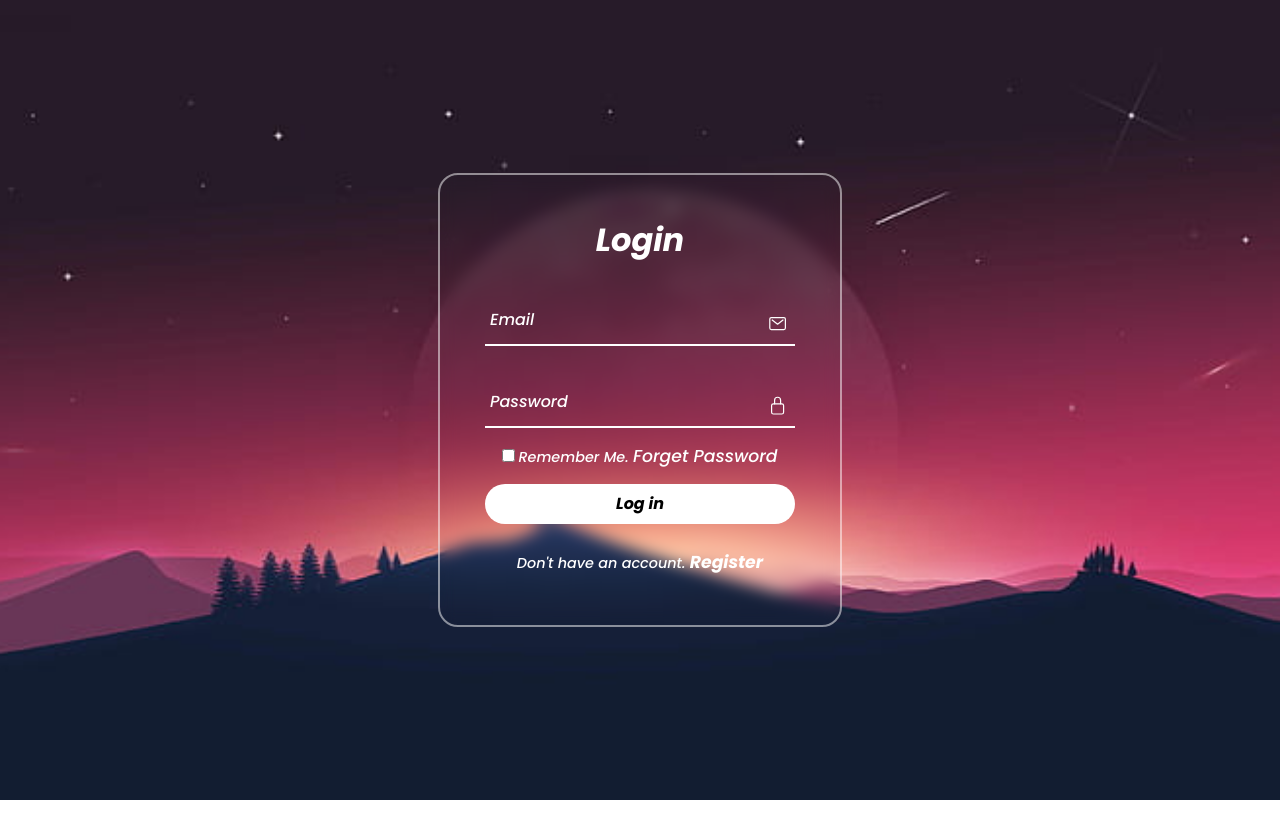
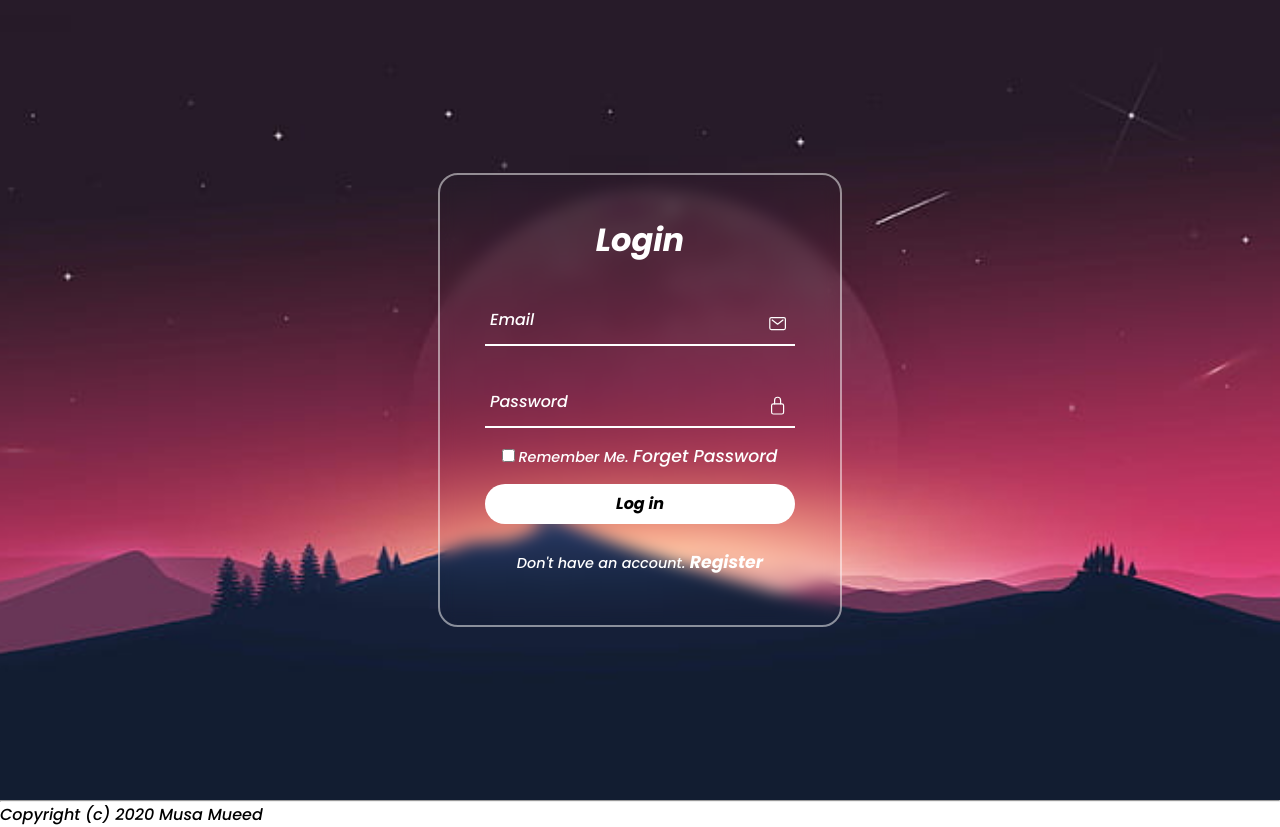
Before and after one commit to MusaMueed/login, a plain HTML site: page index.html in a window 1280 px wide. Before the commit the page ends 800 px from the top, so only its background shows below. Drawn offline with nearby package versions, Linux system fonts and the light colour scheme.

Commit message:
Update index.html

```diff
--- a/index.html
+++ b/index.html
@@ -42,4 +42,8 @@
     <script nomodule src="https://unpkg.com/ionicons@7.1.0/dist/ionicons/ionicons.js"></script>
     <!--<script src="script.js"></script>-->
 </body>
+    <footer>
+    <hr>
+    <code>Copyright (c) 2020 Musa Mueed</code>
+    </footer>
 </html>
```
